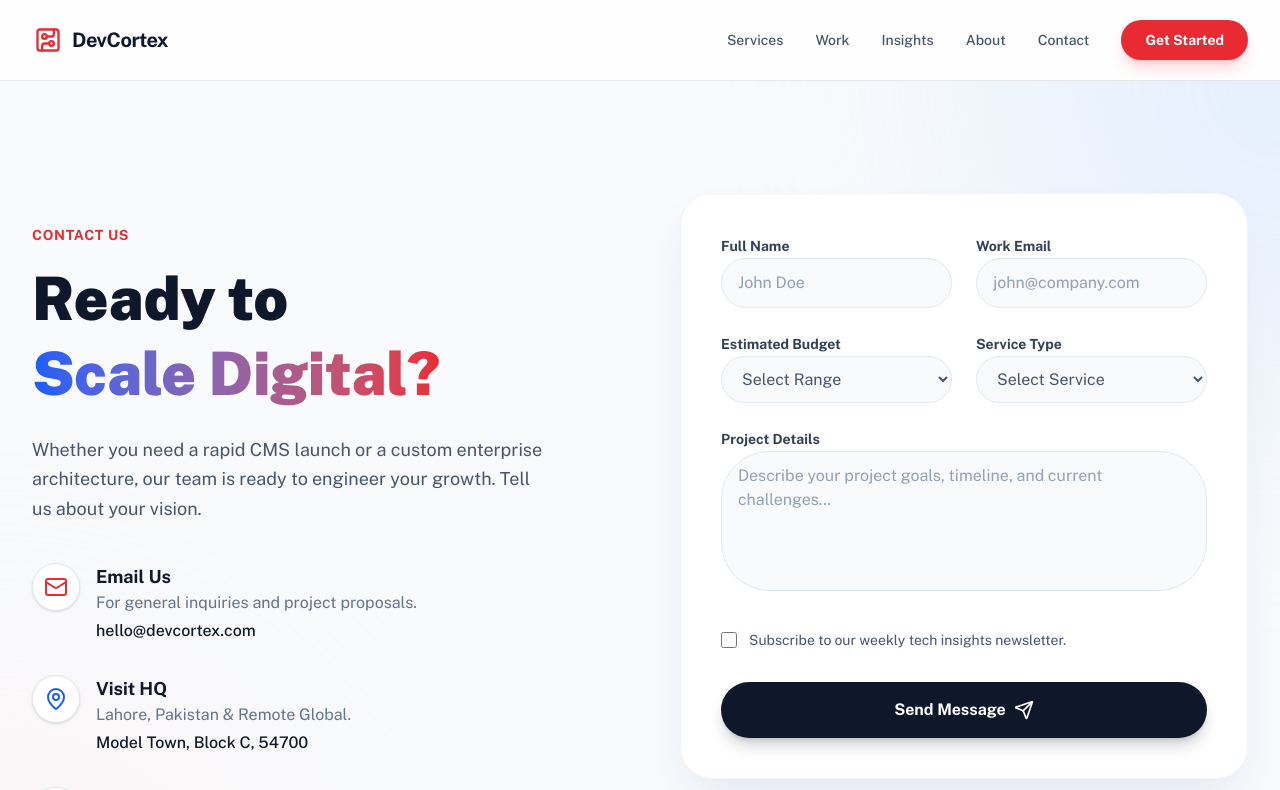
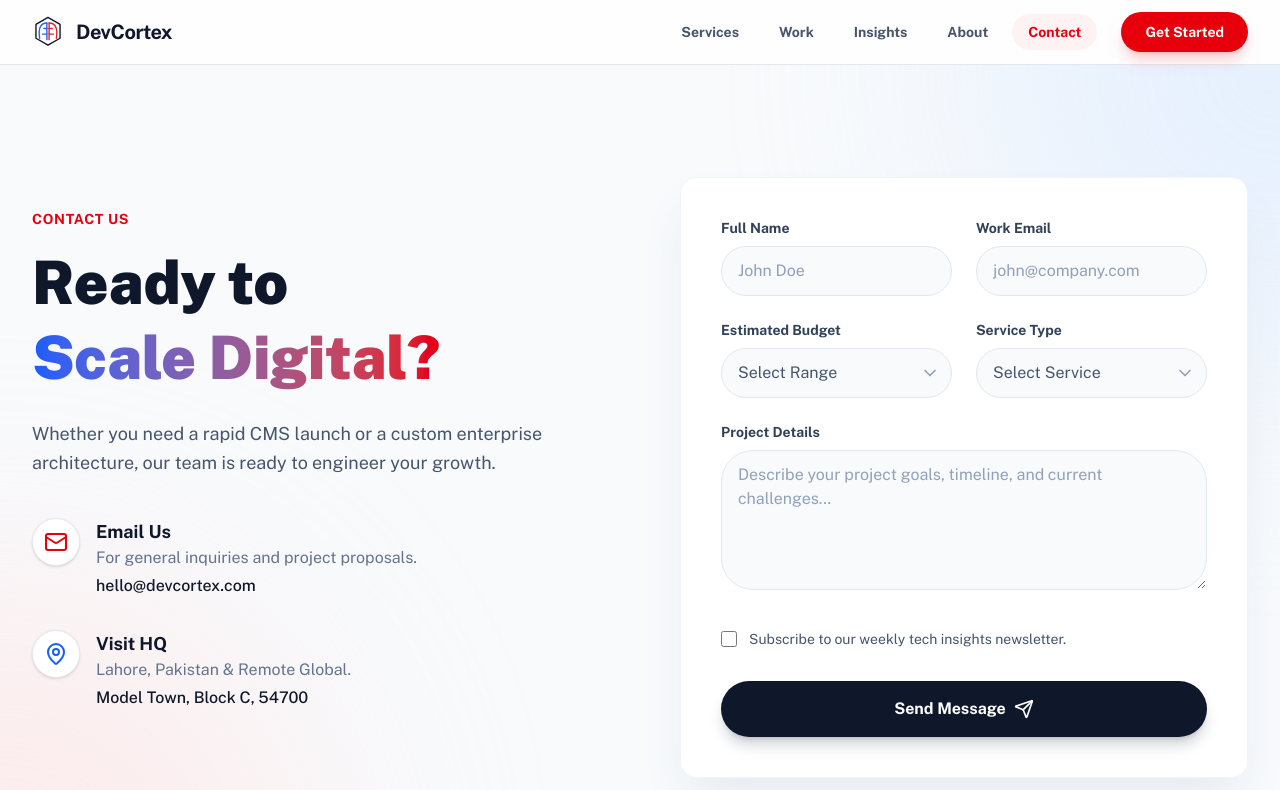
Before and after one commit to Mian-JunaidBabar/devcortex, a Next.js app: page /contact in a window 1280 px wide. Shown: the top 790 px of the page. Built offline with nearby package versions, Linux system fonts and the light colour scheme.

Commit message:
Ui changes
the changes in the UI is done.

```diff
--- a/app/contact/page.tsx
+++ b/app/contact/page.tsx
@@ -1,7 +1,7 @@
 "use client";
 
 import { useState } from "react";
-import { Mail, MapPin, Clock, Send } from "lucide-react";
+import { Mail, MapPin, Clock, Send, ChevronDown } from "lucide-react";
 
 export default function ContactPage() {
   const [formData, setFormData] = useState({
@@ -29,112 +29,75 @@ export default function ContactPage() {
   const handleSubmit = (e: React.FormEvent<HTMLFormElement>) => {
     e.preventDefault();
     console.log("Form submitted:", formData);
-    // Here you would typically send the data to your backend
   };
 
   return (
     <>
-      {/* Hero Section */}
       <section className="py-20 lg:py-28 bg-slate-50 relative overflow-hidden">
-        <div className="absolute top-0 right-0 w-[600px] h-[600px] bg-blue-100 rounded-full blur-[120px] -translate-y-1/2 translate-x-1/2 opacity-60"></div>
-        <div className="absolute bottom-0 left-0 w-[600px] h-[600px] bg-red-50 rounded-full blur-[120px] translate-y-1/2 -translate-x-1/2 opacity-60"></div>
+        {/* Background Blobs */}
+        <div className="absolute top-0 right-0 w-[600px] h-[600px] bg-blue-100 rounded-full blur-[120px] -translate-y-1/2 translate-x-1/2 opacity-60 pointer-events-none"></div>
+        <div className="absolute bottom-0 left-0 w-[600px] h-[600px] bg-red-100 rounded-full blur-[120px] translate-y-1/2 -translate-x-1/2 opacity-60 pointer-events-none"></div>
 
         <div className="max-w-7xl mx-auto px-4 sm:px-6 lg:px-8 relative z-10">
           <div className="grid lg:grid-cols-2 gap-12 lg:gap-20 items-start">
-            {/* Left Column - Info & Contact Details */}
+            {/* Left Column - Info (Same as before) */}
             <div className="pt-8">
-              <span className="text-primary font-bold tracking-wider uppercase text-sm mb-4 block">
+              <span className="text-red-600 font-bold tracking-wider uppercase text-sm mb-4 block">
                 Contact Us
               </span>
-
               <h1 className="text-5xl md:text-6xl font-black text-slate-900 leading-tight mb-6">
                 Ready to <br />
-                <span className="text-transparent bg-clip-text bg-gradient-to-r from-blue-600 to-primary">
+                <span className="text-transparent bg-clip-text bg-gradient-to-r from-blue-600 to-red-600">
                   Scale Digital?
                 </span>
               </h1>
-
               <p className="text-lg text-slate-600 mb-10 leading-relaxed max-w-lg">
                 Whether you need a rapid CMS launch or a custom enterprise
-                architecture, our team is ready to engineer your growth. Tell us
-                about your vision.
+                architecture, our team is ready to engineer your growth.
               </p>
 
-              {/* Contact Details */}
               <div className="space-y-8">
-                {/* Email */}
                 <div className="flex items-start gap-4 group">
-                  <div className="w-12 h-12 rounded-xl bg-white border border-slate-200 flex items-center justify-center text-primary shadow-sm group-hover:border-primary transition-colors flex-shrink-0">
+                  <div className="w-12 h-12 rounded-xl bg-white border border-slate-200 flex items-center justify-center text-red-600 shadow-sm group-hover:border-red-600 transition-colors flex-shrink-0">
                     <Mail className="w-6 h-6" />
                   </div>
                   <div>
-                    <h3 className="font-bold text-slate-900 text-lg">
-                      Email Us
-                    </h3>
+                    <h3 className="font-bold text-slate-900 text-lg">Email Us</h3>
                     <p className="text-slate-500 mb-1">
                       For general inquiries and project proposals.
                     </p>
-                    <a
-                      className="text-slate-900 font-medium hover:text-primary transition-colors"
-                      href="mailto:hello@devcortex.com"
-                    >
+                    <a className="text-slate-900 font-medium hover:text-red-600 transition-colors" href="mailto:hello@devcortex.com">
                       hello@devcortex.com
                     </a>
                   </div>
                 </div>
-
-                {/* Location */}
                 <div className="flex items-start gap-4 group">
                   <div className="w-12 h-12 rounded-xl bg-white border border-slate-200 flex items-center justify-center text-blue-600 shadow-sm group-hover:border-blue-600 transition-colors flex-shrink-0">
                     <MapPin className="w-6 h-6" />
                   </div>
                   <div>
-                    <h3 className="font-bold text-slate-900 text-lg">
-                      Visit HQ
-                    </h3>
-                    <p className="text-slate-500 mb-1">
-                      Lahore, Pakistan &amp; Remote Global.
-                    </p>
-                    <p className="text-slate-900 font-medium">
-                      Model Town, Block C, 54700
-                    </p>
-                  </div>
-                </div>
-
-                {/* Hours */}
-                <div className="flex items-start gap-4 group">
-                  <div className="w-12 h-12 rounded-xl bg-white border border-slate-200 flex items-center justify-center text-slate-900 shadow-sm group-hover:border-slate-900 transition-colors flex-shrink-0">
-                    <Clock className="w-6 h-6" />
-                  </div>
-                  <div>
-                    <h3 className="font-bold text-slate-900 text-lg">
-                      Working Hours
-                    </h3>
-                    <p className="text-slate-500 mb-1">
-                      Mon - Fri, 9am - 6pm (PKT)
-                    </p>
-                    <p className="text-slate-900 font-medium">
-                      Weekend Support for Enterprise
-                    </p>
+                    <h3 className="font-bold text-slate-900 text-lg">Visit HQ</h3>
+                    <p className="text-slate-500 mb-1">Lahore, Pakistan &amp; Remote Global.</p>
+                    <p className="text-slate-900 font-medium">Model Town, Block C, 54700</p>
                   </div>
                 </div>
               </div>
             </div>
 
             {/* Right Column - Contact Form */}
-            <div className="bg-white rounded-[2rem] p-8 md:p-10 shadow-2xl shadow-slate-200 border border-slate-100">
+            <div className="bg-white rounded-2xl p-8 md:p-10 shadow-2xl shadow-slate-200 border border-slate-100">
               <form onSubmit={handleSubmit} className="space-y-6">
                 {/* Name & Email Row */}
                 <div className="grid md:grid-cols-2 gap-6">
                   <div className="space-y-2">
                     <label
-                      className="text-sm font-bold text-slate-700"
+                      className="text-sm font-bold text-slate-700 block"
                       htmlFor="name"
                     >
                       Full Name
                     </label>
                     <input
-                      className="w-full rounded-xl border border-slate-200 bg-slate-50 px-4 py-3 focus:border-primary focus:ring-2 focus:ring-primary focus:bg-white transition-colors placeholder:text-slate-400"
+                      className="w-full rounded-lg border border-slate-200 bg-slate-50 px-4 py-3 text-slate-900 focus:border-red-600 focus:ring-2 focus:ring-red-600/20 focus:bg-white transition-all placeholder:text-slate-400 outline-none"
                       id="name"
                       placeholder="John Doe"
                       type="text"
@@ -144,13 +107,13 @@ export default function ContactPage() {
                   </div>
                   <div className="space-y-2">
                     <label
-                      className="text-sm font-bold text-slate-700"
+                      className="text-sm font-bold text-slate-700 block"
                       htmlFor="email"
                     >
                       Work Email
                     </label>
                     <input
-                      className="w-full rounded-xl border border-slate-200 bg-slate-50 px-4 py-3 focus:border-primary focus:ring-2 focus:ring-primary focus:bg-white transition-colors placeholder:text-slate-400"
+                      className="w-full rounded-lg border border-slate-200 bg-slate-50 px-4 py-3 text-slate-900 focus:border-red-600 focus:ring-2 focus:ring-red-600/20 focus:bg-white transition-all placeholder:text-slate-400 outline-none"
                       id="email"
                       placeholder="john@company.com"
                       type="email"
@@ -164,13 +127,14 @@ export default function ContactPage() {
                 <div className="grid md:grid-cols-2 gap-6">
                   <div className="space-y-2">
                     <label
-                      className="text-sm font-bold text-slate-700"
+                      className="text-sm font-bold text-slate-700 block"
                       htmlFor="budget"
                     >
                       Estimated Budget
                     </label>
+                    <div className="relative">
                       <select
-                      className="w-full rounded-xl border border-slate-200 bg-slate-50 px-4 py-3 focus:border-primary focus:ring-2 focus:ring-primary focus:bg-white transition-colors text-slate-600"
+                        className="w-full appearance-none rounded-lg border border-slate-200 bg-slate-50 px-4 py-3 pr-10 text-slate-600 focus:text-slate-900 focus:border-red-600 focus:ring-2 focus:ring-red-600/20 focus:bg-white transition-all outline-none cursor-pointer"
                         id="budget"
                         value={formData.budget}
                         onChange={handleChange}
@@ -180,16 +144,19 @@ export default function ContactPage() {
                         <option>$2,500 - $10,000 (Growth)</option>
                         <option>$10,000+ (Enterprise)</option>
                       </select>
+                      <ChevronDown className="absolute right-3 top-1/2 -translate-y-1/2 w-5 h-5 text-slate-400 pointer-events-none" />
+                    </div>
                   </div>
                   <div className="space-y-2">
                     <label
-                      className="text-sm font-bold text-slate-700"
+                      className="text-sm font-bold text-slate-700 block"
                       htmlFor="service"
                     >
                       Service Type
                     </label>
+                    <div className="relative">
                       <select
-                      className="w-full rounded-xl border border-slate-200 bg-slate-50 px-4 py-3 focus:border-primary focus:ring-2 focus:ring-primary focus:bg-white transition-colors text-slate-600"
+                        className="w-full appearance-none rounded-lg border border-slate-200 bg-slate-50 px-4 py-3 pr-10 text-slate-600 focus:text-slate-900 focus:border-red-600 focus:ring-2 focus:ring-red-600/20 focus:bg-white transition-all outline-none cursor-pointer"
                         id="service"
                         value={formData.service}
                         onChange={handleChange}
@@ -200,19 +167,21 @@ export default function ContactPage() {
                         <option>AI &amp; Automation</option>
                         <option>Digital Marketing</option>
                       </select>
+                      <ChevronDown className="absolute right-3 top-1/2 -translate-y-1/2 w-5 h-5 text-slate-400 pointer-events-none" />
+                    </div>
                   </div>
                 </div>
 
                 {/* Project Details */}
                 <div className="space-y-2">
                   <label
-                    className="text-sm font-bold text-slate-700"
+                    className="text-sm font-bold text-slate-700 block"
                     htmlFor="details"
                   >
                     Project Details
                   </label>
                   <textarea
-                    className="w-full rounded-xl border border-slate-200 bg-slate-50 px-4 py-3 focus:border-primary focus:ring-2 focus:ring-primary focus:bg-white transition-colors placeholder:text-slate-400 min-h-[140px] resize-none"
+                    className="w-full rounded-lg border border-slate-200 bg-slate-50 px-4 py-3 text-slate-900 focus:border-red-600 focus:ring-2 focus:ring-red-600/20 focus:bg-white transition-all placeholder:text-slate-400 min-h-[140px] resize-y outline-none"
                     id="details"
                     placeholder="Describe your project goals, timeline, and current challenges..."
                     value={formData.details}
@@ -223,7 +192,7 @@ export default function ContactPage() {
                 {/* Newsletter Checkbox */}
                 <div className="flex items-center gap-3 py-2">
                   <input
-                    className="w-4 h-4 rounded border-slate-300 text-primary focus:ring-primary cursor-pointer"
+                    className="w-4 h-4 rounded border-slate-300 text-red-600 focus:ring-red-600 cursor-pointer"
                     id="newsletter"
                     type="checkbox"
                     checked={formData.newsletter}
@@ -239,7 +208,7 @@ export default function ContactPage() {
 
                 {/* Submit Button */}
                 <button
-                  className="w-full bg-slate-900 text-white font-bold py-4 rounded-xl hover:bg-slate-800 transition-all transform hover:-translate-y-1 shadow-lg shadow-slate-900/20 flex items-center justify-center gap-2"
+                  className="w-full bg-slate-900 text-white font-bold py-4 rounded-lg hover:bg-slate-800 transition-all transform hover:-translate-y-1 shadow-lg shadow-slate-900/20 flex items-center justify-center gap-2"
                   type="submit"
                 >
                   Send Message
--- a/components/footer.tsx
+++ b/components/footer.tsx
@@ -153,7 +153,7 @@ export const Footer = () => {
         {/* Bottom Bar */}
         <div className="pt-8 border-t border-gray-100 flex flex-col md:flex-row justify-between items-center gap-4">
           <p className="text-sm text-slate-400">
-            © 2024 DevCortex Agency. All rights reserved.
+            © 2026 DevCortex Agency. All rights reserved.
           </p>
           <div className="flex gap-8 text-sm text-slate-400">
             <Link className="hover:text-slate-600" href="#">
--- a/components/navbar.tsx
+++ b/components/navbar.tsx
@@ -1,67 +1,93 @@
 "use client";
 
-import { useState, useEffect } from "react";
+import { useState } from "react";
 import Link from "next/link";
-import { Menu, X, CircuitBoard } from "lucide-react";
+import { usePathname } from "next/navigation";
+import { Menu, X } from "lucide-react";
 
 export const Navbar = () => {
   const [mobileMenuOpen, setMobileMenuOpen] = useState(false);
+  const pathname = usePathname();
+
+  const navLinks = [
+    { name: "Services", href: "/services" },
+    { name: "Work", href: "/work" },
+    { name: "Insights", href: "/blogs" },
+    { name: "About", href: "/about" },
+    { name: "Contact", href: "/contact" },
+  ];
 
   return (
     <div className="w-full bg-white/80 backdrop-blur-md sticky top-0 z-50 border-b border-gray-200">
       <div className="max-w-7xl mx-auto px-4 sm:px-6 lg:px-8">
-        <div className="flex items-center justify-between h-20">
-          {/* Logo */}
-          <Link href="/" className="flex items-center gap-2">
-            <div className="size-8 text-primary flex items-center justify-center">
-              <CircuitBoard className="w-7 h-7" />
-            </div>
+        <div className="flex items-center justify-between h-16">
+
+          {/* LOGO SECTION */}
+          <Link href="/" className="flex items-center gap-3 group">
+            {/* Brain Icon (Blue/Red Split) */}
+            <svg
+              viewBox="0 0 100 115"
+              className="w-8 h-8 transition-transform group-hover:scale-105"
+              fill="none"
+              xmlns="http://www.w3.org/2000/svg"
+            >
+              <path
+                d="M50 5 L93.3 30 V80 L50 105 L6.7 80 V30 L50 5Z"
+                stroke="#0F172A"
+                strokeWidth="5"
+                strokeLinecap="round"
+                strokeLinejoin="round"
+              />
+              {/* Left Brain (Blue) */}
+              <g stroke="#2563EB" strokeWidth="5" strokeLinecap="round">
+                <path d="M46 25 C 20 25, 15 50, 20 80" />
+                <path d="M46 45 L 35 45" />
+                <path d="M46 65 L 30 65" />
+                <path d="M46 25 V 85" />
+              </g>
+              {/* Right Brain (Red) */}
+              <g stroke="#DC2626" strokeWidth="5" strokeLinecap="round">
+                <path d="M54 25 C 80 25, 85 50, 80 80" />
+                <path d="M54 45 L 65 45" />
+                <path d="M54 65 L 70 65" />
+                <path d="M54 25 V 85" />
+              </g>
+            </svg>
             <h2 className="text-xl font-bold tracking-tight text-slate-900">
               DevCortex
             </h2>
           </Link>
 
-          {/* Desktop Navigation */}
-          <div className="hidden md:flex items-center gap-8">
+          {/* DESKTOP NAVIGATION */}
+          <div className="hidden md:flex items-center gap-2">
+            {navLinks.map((link) => {
+              const isActive = pathname === link.href;
+              return (
                 <Link
-              className="text-sm font-medium text-slate-600 hover:text-primary transition-colors"
-              href="/services"
+                  key={link.name}
+                  href={link.href}
+                  className={`px-4 py-2 rounded-full text-sm font-bold transition-all duration-200 ${
+                    isActive
+                      ? "text-red-600 bg-red-50" // ACTIVE: Red Text + Background
+                      : "text-slate-600 hover:text-slate-900 hover:bg-slate-50" // INACTIVE
+                  }`}
                 >
-              Services
+                  {link.name}
                 </Link>
-            <Link
-              className="text-sm font-medium text-slate-600 hover:text-primary transition-colors"
-              href="/work"
-            >
-              Work
-            </Link>
-            <Link
-              className="text-sm font-medium text-slate-600 hover:text-primary transition-colors"
-              href="/blogs"
-            >
-              Insights
-            </Link>
-            <Link
-              className="text-sm font-medium text-slate-600 hover:text-primary transition-colors"
-              href="/about"
-            >
-              About
-            </Link>
-            <Link
-              className="text-sm font-medium text-slate-600 hover:text-primary transition-colors"
-              href="/contact"
-            >
-              Contact
-            </Link>
-            <button className="bg-primary text-white px-6 py-2.5 rounded-full text-sm font-bold hover:bg-red-600 transition-colors shadow-lg shadow-primary/20">
+              );
+            })}
+
+            <div className="ml-4">
+              <button className="bg-red-600 text-white px-6 py-2.5 rounded-full text-sm font-bold hover:bg-red-700 transition-colors shadow-lg shadow-red-600/20">
                 Get Started
               </button>
             </div>
+          </div>
 
-          {/* Mobile Menu Button */}
+          {/* MOBILE MENU BUTTON */}
           <div className="md:hidden flex items-center">
             <button
-              className="text-slate-900"
+              className="text-slate-900 p-2"
               onClick={() => setMobileMenuOpen(!mobileMenuOpen)}
             >
               {mobileMenuOpen ? (
@@ -73,48 +99,32 @@ export const Navbar = () => {
           </div>
         </div>
 
-        {/* Mobile Menu */}
+        {/* MOBILE MENU */}
         {mobileMenuOpen && (
           <div className="md:hidden py-4 border-t border-gray-200">
-            <div className="flex flex-col gap-4">
+            <div className="flex flex-col gap-2">
+              {navLinks.map((link) => {
+                const isActive = pathname === link.href;
+                return (
                   <Link
-                className="text-sm font-medium text-slate-600 hover:text-primary transition-colors py-2"
-                href="/services"
+                    key={link.name}
+                    href={link.href}
                     onClick={() => setMobileMenuOpen(false)}
+                    className={`block px-4 py-3 rounded-lg text-sm font-bold transition-colors ${
+                      isActive
+                        ? "bg-blue-50 text-blue-600"
+                        : "text-slate-600 hover:bg-slate-50 hover:text-slate-900"
+                    }`}
                   >
-                Services
+                    {link.name}
                   </Link>
-              <Link
-                className="text-sm font-medium text-slate-600 hover:text-primary transition-colors py-2"
-                href="/work"
-                onClick={() => setMobileMenuOpen(false)}
-              >
-                Work
-              </Link>
-              <Link
-                className="text-sm font-medium text-slate-600 hover:text-primary transition-colors py-2"
-                href="/blogs"
-                onClick={() => setMobileMenuOpen(false)}
-              >
-                Insights
-              </Link>
-              <Link
-                className="text-sm font-medium text-slate-600 hover:text-primary transition-colors py-2"
-                href="/about"
-                onClick={() => setMobileMenuOpen(false)}
-              >
-                About
-              </Link>
-              <Link
-                className="text-sm font-medium text-slate-600 hover:text-primary transition-colors py-2"
-                href="/contact"
-                onClick={() => setMobileMenuOpen(false)}
-              >
-                Contact
-              </Link>
-              <button className="bg-primary text-white px-6 py-2.5 rounded-full text-sm font-bold hover:bg-red-600 transition-colors shadow-lg shadow-primary/20">
+                );
+              })}
+              <div className="mt-2 px-4">
+                <button className="w-full bg-red-600 text-white py-3 rounded-xl text-sm font-bold hover:bg-red-700 transition-colors shadow-lg shadow-red-600/20">
                   Get Started
                 </button>
+              </div>
             </div>
           </div>
         )}
```
Also changed, not shown: app/about/page.tsx (+93 -78 lines), app/services/page.tsx (+25 -21 lines), app/work/page.tsx (+18 -15 lines), 1 other file (tests, documents, lock files or other folders). Lines whose indentation alone changed are shown as unchanged.
